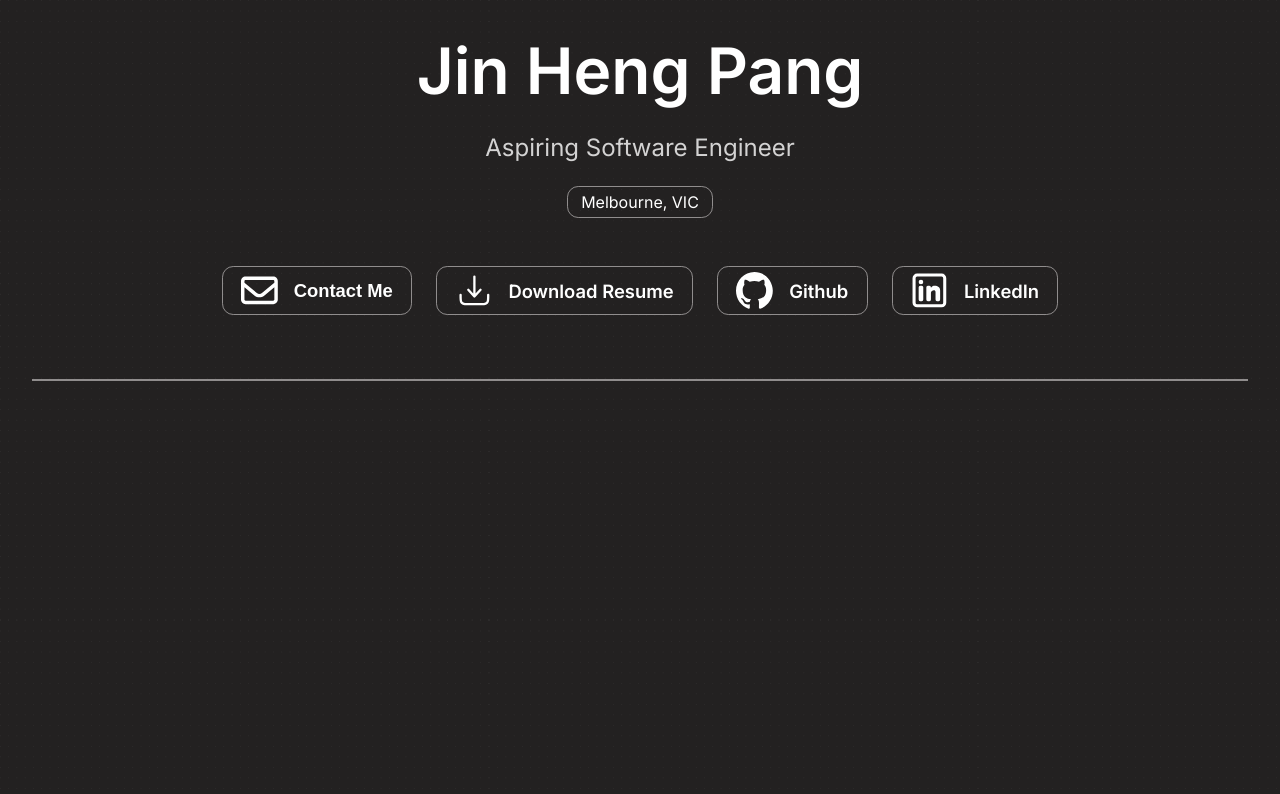
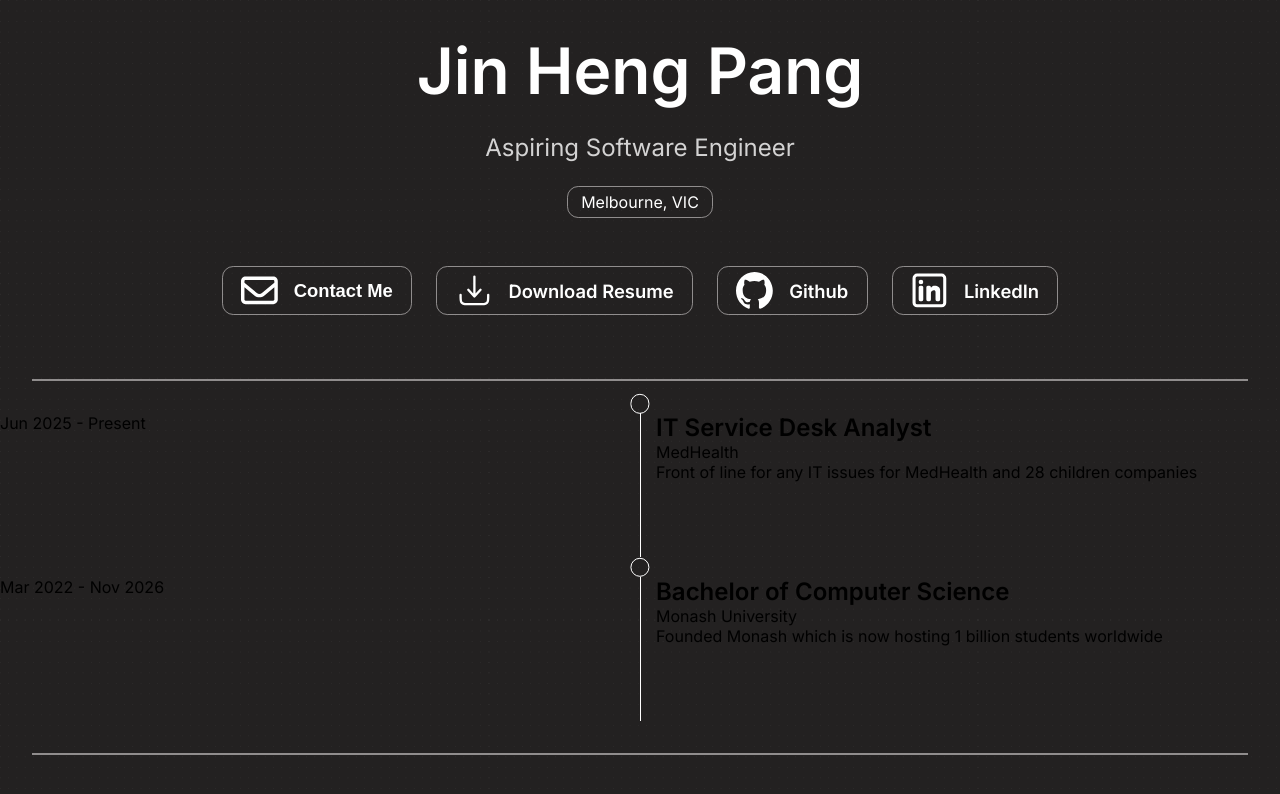
Before and after one commit to jinheng-pang/jin-portfolio, a React (Vite) app: page / in a window 1280 px wide. Shown: the top 794 px of the page. Built offline with nearby package versions, Linux system fonts and the light colour scheme.

Commit message:
Basic layout for experience section - grid

```diff
--- a/src/App.tsx
+++ b/src/App.tsx
@@ -1,5 +1,6 @@
 import './App.css'
 import Header from './header/Header'
+import Experience from './components/experiences/Experience'
 
 function App() {
 
@@ -7,6 +8,9 @@ function App() {
     <>
       <Header />
       <hr className='seperator'/>
+      <Experience />
+      <hr className='seperator'/>
+
     </>
   )
 }
--- a/src/components/experiences/Experience.tsx
+++ b/src/components/experiences/Experience.tsx
@@ -0,0 +1,32 @@
+import type { ExperienceProps } from "../../types";
+import MedHealth from "./experienceItems/medhealth";
+import Monash from "./experienceItems/monash";
+import ExperienceCard from "./experienceCards/ExperienceCard";
+
+import "./experience.css"
+
+const experiences: ExperienceProps[] = [MedHealth, Monash];
+
+
+const Experience = () => {
+  return (
+    <div className="timeline">
+        {experiences.map((exp, idx) => (
+            <li className="timelineItem" key={idx}>
+                <time className="timelineDuration">{exp.duration}</time>
+                <div className="timelineMiddle">
+                    <div className="timelinePoint">
+
+                    </div>
+                </div>
+                <div className="timelineContent">
+                    <ExperienceCard {...exp} />
+                </div>
+
+            </li>
+        ))}
+    </div>
+  )
+}
+
+export default Experience
--- /dev/null
+++ b/src/components/experiences/experience.css
@@ -0,0 +1,38 @@
+.timeline {
+    display: grid;
+    gap: 1.2rem;
+}
+
+.timelineItem {
+    display: grid;
+    grid-template-columns: 1fr 0.005rem 1fr;
+    grid-template-areas: "duration line content";
+    gap: 1rem;
+}
+
+.timelineItemDuration {
+    grid-area: duration;
+}
+
+.timelineMiddle {
+    position: relative;
+    grid-area: line;
+    background: var(--fill);
+    height: 9rem;
+}
+
+.timelinePoint {
+    position: absolute;
+    top: 0;
+    transform: translate(-50%, -100%);
+    height: 1.2rem;
+    width: 1.2rem;
+    z-index: 1;
+    background: none;
+    border: 0.005rem var(--border-type) var(--fill);
+    border-radius: 50%;
+}
+
+.timelineContent {
+    grid-area: content;
+}
--- /dev/null
+++ b/src/components/experiences/experienceCards/ExperienceCard.tsx
@@ -0,0 +1,16 @@
+import type { ExperienceProps } from "../../../types"
+import "./ExperienceCard.css"
+
+const ExperienceCard: React.FC<ExperienceProps> = ({ jobTitle, company, description}) => {
+  return (
+    <div className="card">
+        <header>
+            <h2>{jobTitle}</h2>
+            <p>{company}</p>
+        </header>
+        <p>{description}</p>
+    </div>
+  )
+}
+
+export default ExperienceCard
--- a/src/index.css
+++ b/src/index.css
@@ -1,6 +1,5 @@
 html,
 body {
-  height: 100svh;
   margin: 0;
   padding: 0;
   overflow: hidden;
```
Also changed, not shown: src/components/experiences/experienceCards/ExperienceCard.css (added).
